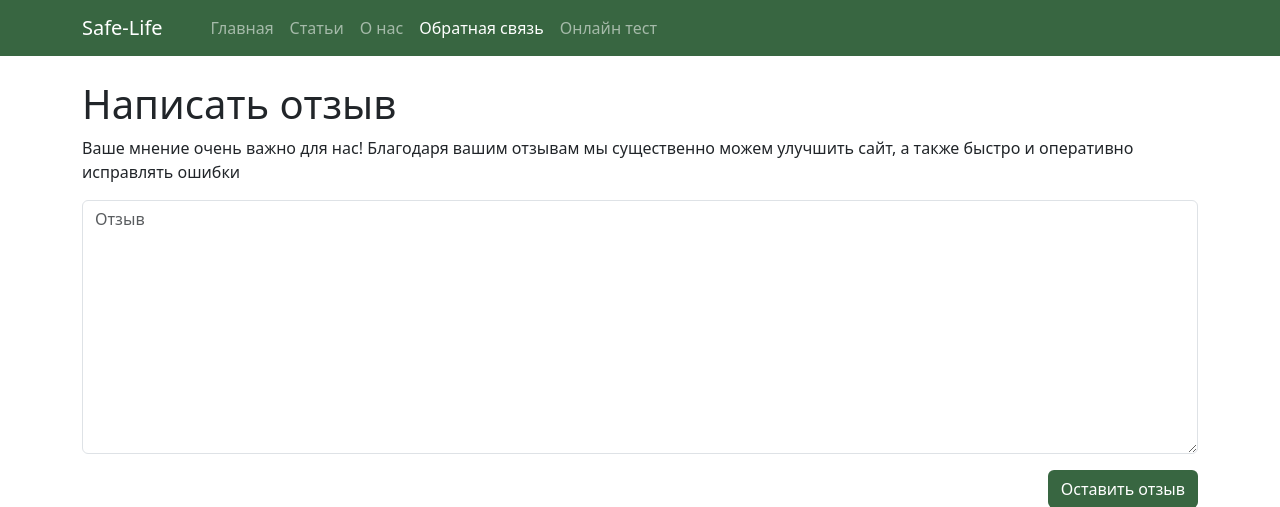
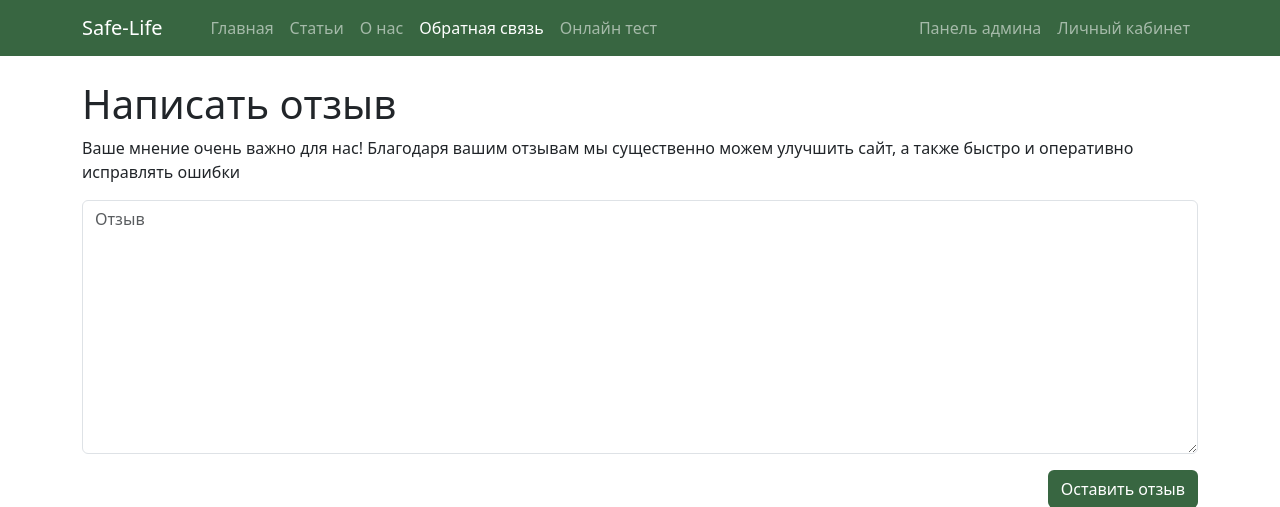
Before and after one commit to LizaLipatnikova/safe-life, a Django app: page /feedback/create/ in a window 1280 px wide. Shown: the top 507 px of the page. Run offline with Django 5.2, Linux system fonts and the light colour scheme; the visitor is signed in with stand-in values (Sample User, id 1); some libraries are stand-ins or nearby versions.

Commit message:
Добавлено меню аутентификации

```diff
--- a/templates/main.html
+++ b/templates/main.html
@@ -4,7 +4,7 @@
 
 {% block content %}
     <!-- Шапка сайта -->
-    <nav class="navbar navbar-expand-md navbar-dark bg-main">
+    <nav class="navbar navbar-expand-lg navbar-dark bg-main">
         <div class="container">
             <!-- Логотип -->
             <a class="navbar-brand" href="{% url "index" %}">Safe-Life</a>
@@ -19,7 +19,7 @@
                 <!-- Метка текущей страницы -->
                 <span id="active_page" style="display: none;">{{ id_active_page }}</span>
 
-                <ul class="navbar-nav ms-4">
+                <ul class="navbar-nav ms-lg-4 me-auto">
                     <li class="nav-item">
                         <a class="nav-link main-menu-link" id="index" href="{% url "index" %}">Главная</a>
                     </li>
@@ -35,6 +35,32 @@
                     <li class="nav-item">
                         <a class="nav-link main-menu-link" id="test" href="{% url "start_test" %}">Онлайн тест</a>
                     </li>
+                </ul>
+
+                <!-- Меню аутентификации -->
+                <ul class="navbar-nav">
+                    {% if user.is_authenticated %}
+                        <!-- Если пользователь авторизован -->
+                        {% if user.is_staff %}
+                            <!-- Если пользователь является админом или персоналом -->
+                            <li class="nav-item">
+                                <a href="/admin/" class="nav-link">Панель админа</a>
+                            </li>
+                        {% endif %}
+
+                        <li class="nav-tem">
+                            <a href="{% url "account" %}" class="nav-link">Личный кабинет</a>
+                        </li>
+                    {% else %}
+                        <!-- Если пользователь не авторизован -->
+                        <li class="nav-item">
+                            <a href="{% url "registration" %}" class="nav-link">Регистрация</a>
+                        </li>
+
+                        <li class="nav-item">
+                            <a href="{% url "login" %}" class="nav-link">Войти</a>
+                        </li>
+                    {% endif %}
                 </ul>
             </div>
         </div>
```
